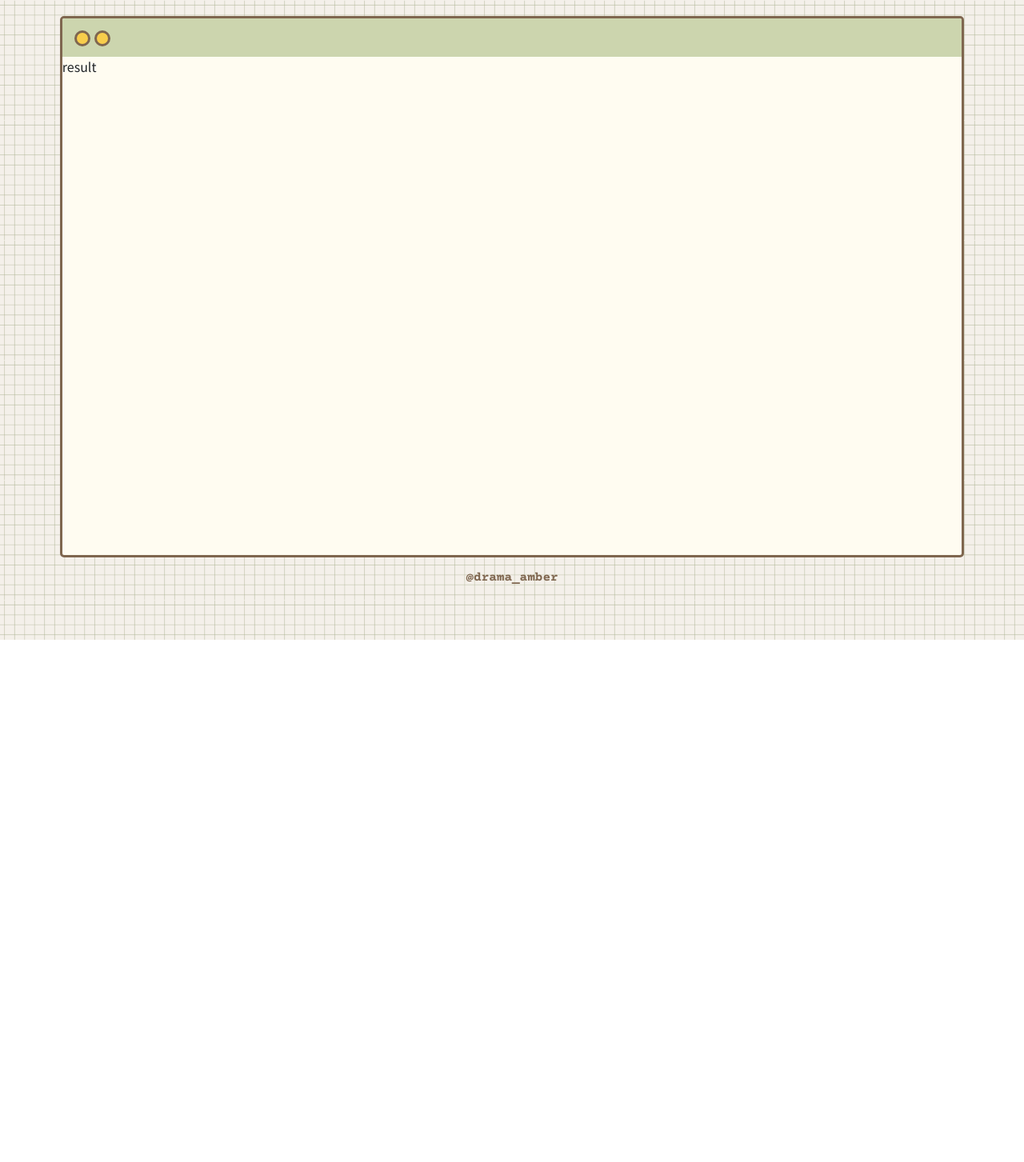
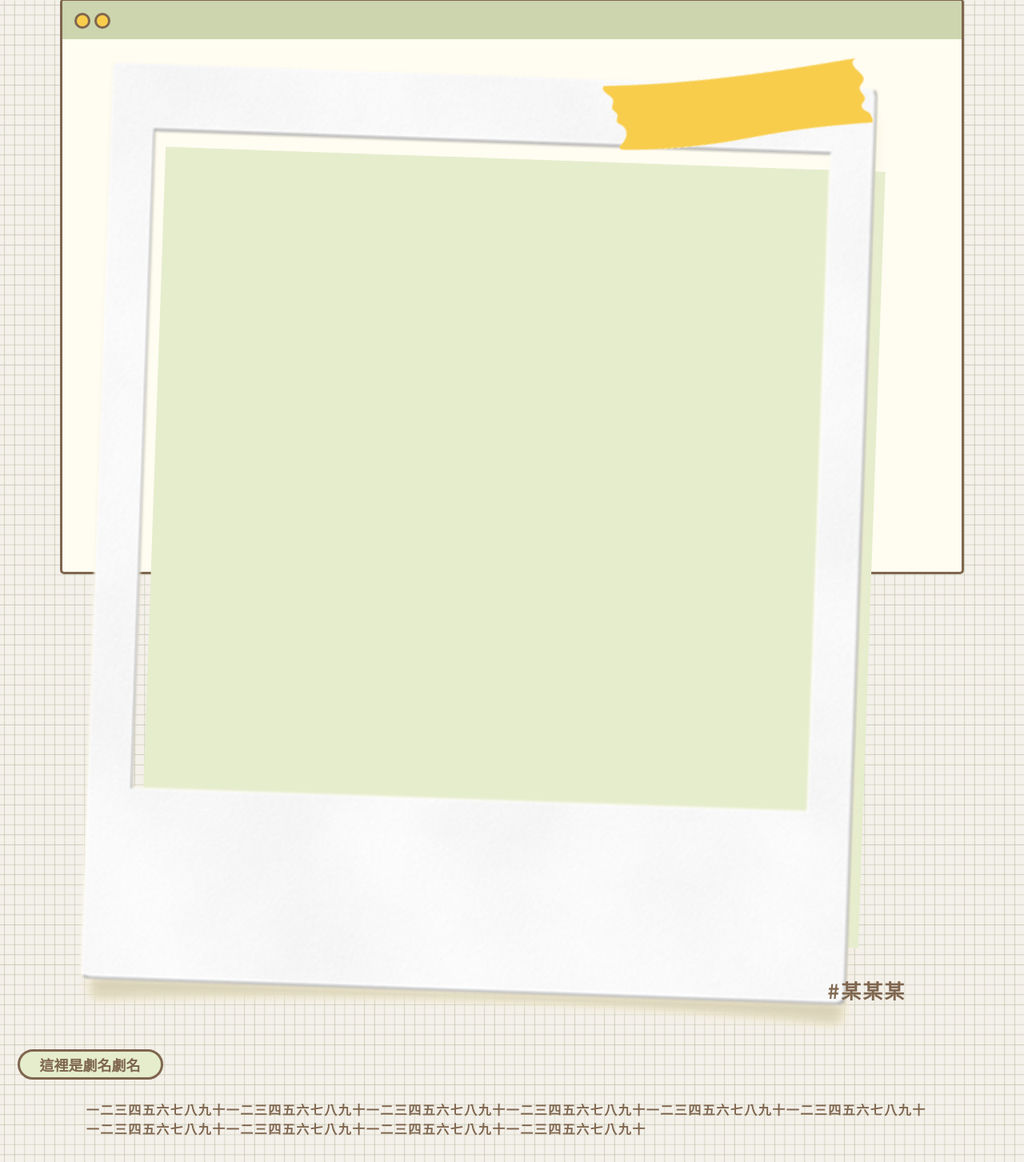
Before and after one commit to iamAmberhh/drama_amber, a Vue app: page /#/result in a window 1280 px wide. Shown: the whole page at 80% size. Before the commit the page ends 800 px from the top, so only its background shows below. Built offline with nearby package versions, Linux system fonts and the light colour scheme; a web font is replaced by a local one.

Commit message:
feat: result page

```diff
--- a/src/assets/_index.scss
+++ b/src/assets/_index.scss
@@ -2,6 +2,7 @@ body {
   background: url(/bg-block.png);
   background-size: 150px;
   font-family: 'Noto Sans TC', sans-serif;
+  color: $brown;
 }
 
 .container {
@@ -62,13 +63,11 @@ a {
   border-radius: 20px;
   width: 70%;
   margin: 0 auto;
-  color: $brown;
   font-weight: bold;
-  padding: 6px 12px;
   text-align: center;
   position: relative;
   font-family: 'Courier Prime', monospace;
-
+  color: $brown;
   span {
     position: absolute;
     right: 12px;
@@ -78,7 +77,6 @@ a {
 
 .footer-name {
   font-size: 16px;
-  color: $brown;
   font-weight: bold;
   margin-top: 2vh;
 }
--- a/src/components/QuestionPageComponent.vue
+++ b/src/components/QuestionPageComponent.vue
@@ -5,7 +5,7 @@
   >
     #drama
   </span>
-  <button class="search-bar">你的命定角色 <span>🔍</span></button>
+  <p class="search-bar">你的命定角色 <span>🔍</span></p>
   <p class="question-mark" data-aos="fade-up">{{ title.number }}</p>
   <div class="position-relative">
     <p class="question-content" data-aos="fade-up" data-aos-delay="300">
@@ -62,13 +62,15 @@ onMounted(() => {
 
 .search-bar {
   margin: 20px auto;
+  vertical-align: top;
+  padding: 5px 12px 3px 12px;
 }
 
 .question-mark {
-  font-size: 30px;
-  color: $brown;
+  font-size: 45px;
   font-weight: bold;
-  margin: 10%;
+  margin: 8%;
+  font-family: 'Courier New', Courier, monospace;
 }
 
 .question-content {
@@ -99,7 +101,6 @@ onMounted(() => {
 }
 
 .text-decoration{
-
   color: $brown;
   width: 100px;
   height: 30px;
@@ -112,7 +113,7 @@ onMounted(() => {
   font-family: 'Mynerve', cursive;
   &-top {
     right: -5%;
-    top: 150px;
+    top: 20%;
     background: $lightGreen;
   }
   &-middle {
--- a/src/views/EnterView.vue
+++ b/src/views/EnterView.vue
@@ -64,7 +64,6 @@ onMounted(() => {
   font-weight: bold;
   font-size: 80px;
   letter-spacing: 10px;
-  color: $brown;
   text-align: center;
   margin: 20px 0px;
 }
@@ -102,7 +101,6 @@ onMounted(() => {
 }
 .fz-sm {
   font-size: 12px;
-  color: $brown;
 }
 
 @keyframes btnScale {
@@ -119,6 +117,7 @@ onMounted(() => {
 
 .search-bar {
   margin-top: 10%;
+  padding: 6px 12px;
   animation-name: btnScale;
   animation-duration: 1s;
   animation-timing-function: ease;
--- a/src/views/ResultView.vue
+++ b/src/views/ResultView.vue
@@ -1,11 +1,77 @@
 <template>
-  result
+  <div class="position-relative mb-4">
+    <img src="../../public/polaroid-tag.png" alt="img" class="polaroid-tag" />
+    <div class="character-picture"></div>
+    <img
+      src="../../public/polaroid-block.png"
+      alt="img"
+      class="polaroid-block"
+    />
+    <p class="character-name">#某某某</p>
+  </div>
+  <span class="text-decoration">
+    這裡是劇名劇名
+  </span>
+  <p class="content">一二三四五六七八九十一二三四五六七八九十一二三四五六七八九十一二三四五六七八九十一二三四五六七八九十一二三四五六七八九十一二三四五六七八九十一二三四五六七八九十一二三四五六七八九十一二三四五六七八九十</p>
 </template>
 
 <script setup>
-import { useStatusStore } from '@/store/status'
-const store = useStatusStore()
+import { useStatusStore } from '@/store/status';
+const store = useStatusStore();
 
-console.log(store.answerArr)
+console.log(store.answerArr);
+</script>
 
-</script>
+<style scoped lang="scss">
+@import '../assets/_color.scss';
+.character-name {
+  font-weight: bold;
+  font-size: 25px;
+  position: absolute;
+  bottom: 20px;
+  right: 70px;
+  letter-spacing: 2px;
+}
+
+.character-picture {
+  background: $lightGreen;
+  transform: rotate(2deg);
+  width: 80%;
+  position: absolute;
+  top: 12%;
+  right: 10%;
+  bottom: 10%;
+}
+
+.polaroid-block {
+  width: 90%;
+  margin: 30px 10px 0px 18px;
+  transform: rotate(2deg);
+}
+
+.polaroid-tag {
+  width: 30%;
+  transform: rotate(-15deg);
+  position: absolute;
+  top: 5px;
+  right: 110px;
+  z-index: 10;
+}
+
+.text-decoration {
+  border-radius: 20px;
+  border: 3px solid $brown;
+  text-align: center;
+  font-weight: bold;
+  background: $lightGreen;
+  font-size: 18px;
+  padding: 3px 25px;
+  margin-left: -5%;
+}
+
+.content {
+  padding: 30px;
+  font-weight: bold;
+  letter-spacing: 1.5px;
+}
+</style>
```
Also changed, not shown: public/polaroid-block.png (added), public/polaroid-tag.png (added).
